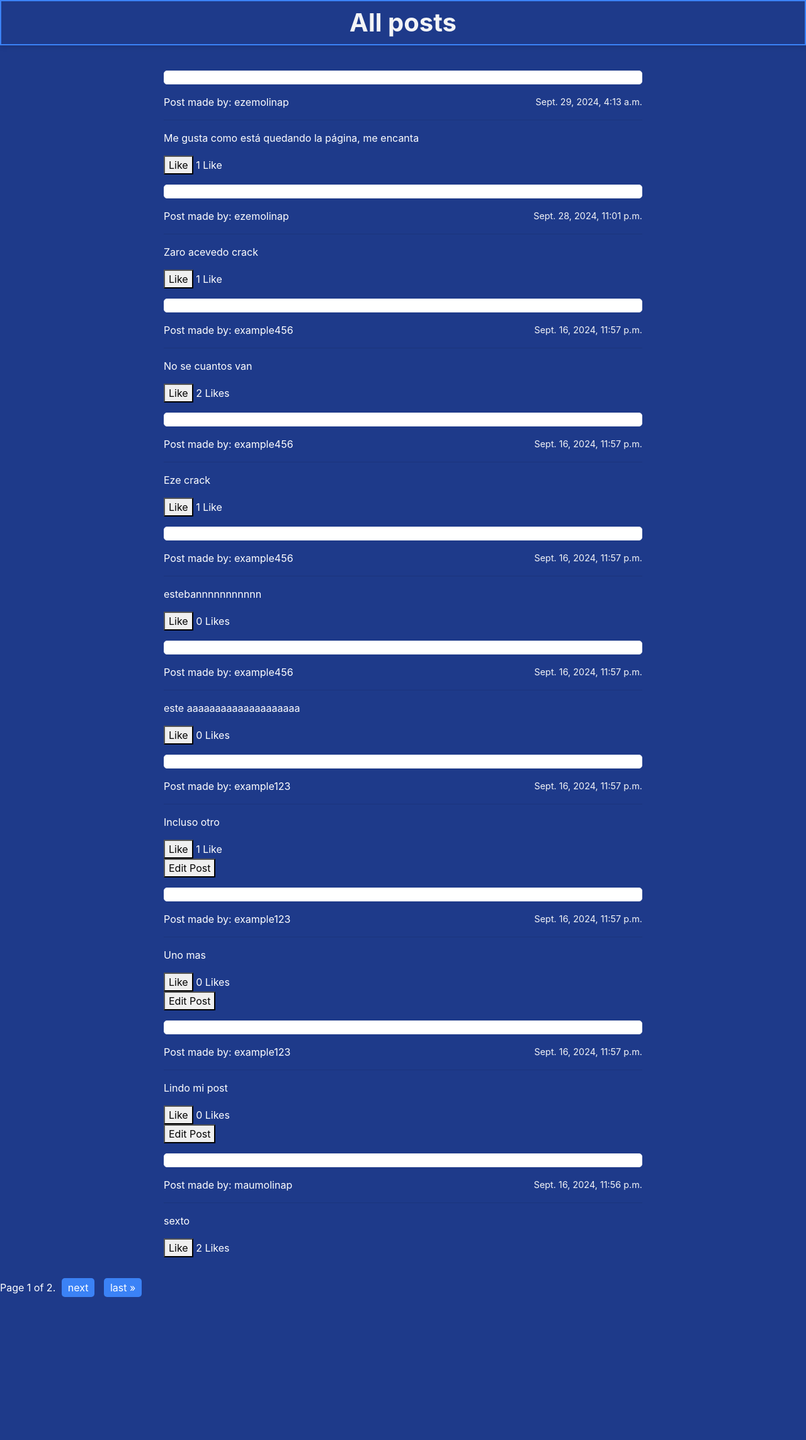
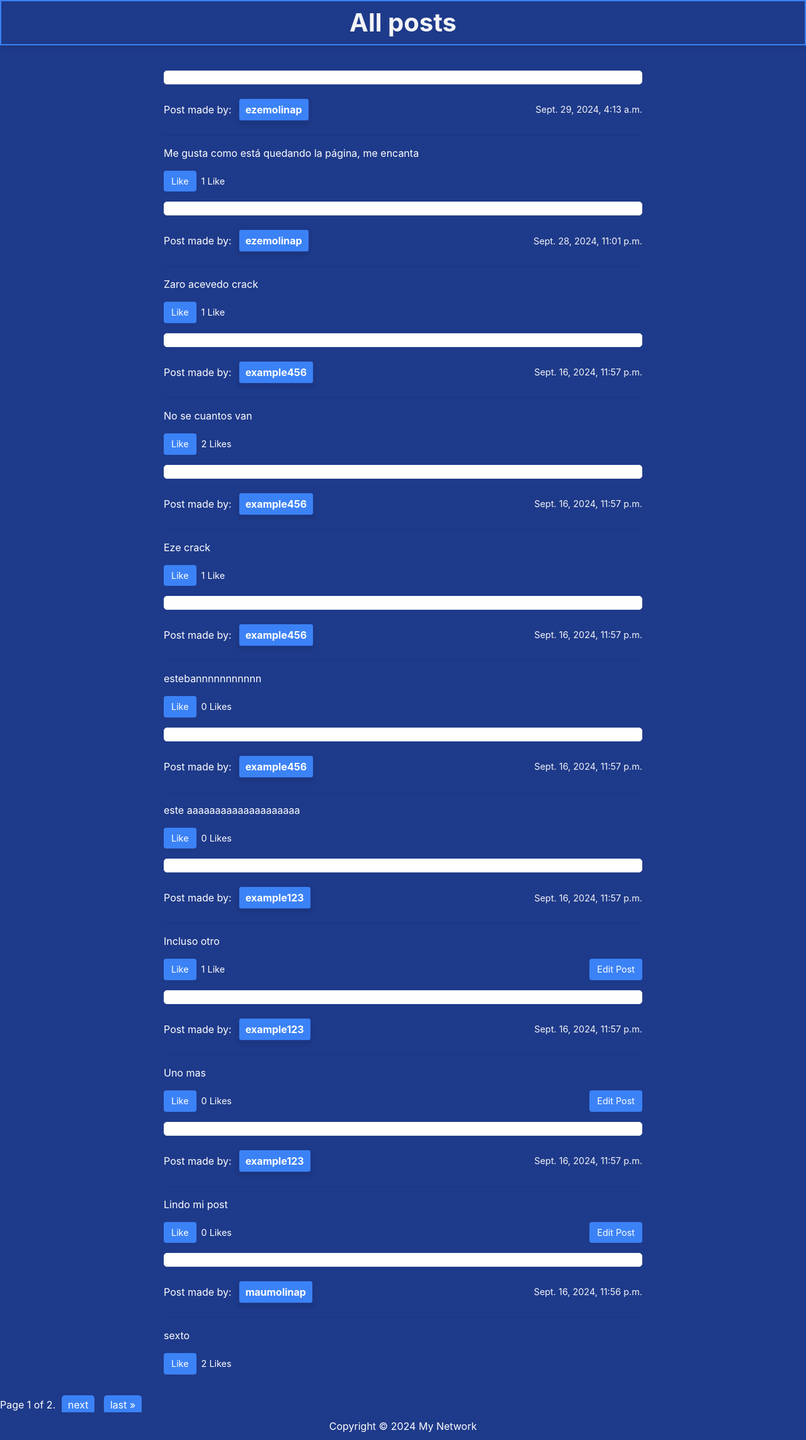
Before and after one commit to Ezemol/project-4-network, a Django app: page / in a window 1280 px wide. Shown: the part 73-2359 px from the top of the page at 63% size. Before the commit the page ends 2132 px from the top, so only its background shows below. Run offline with Django 3.2, Linux system fonts and the light colour scheme; a user stored in the database is signed in; data comes from the database, SQL or seed files in the repository; both versions use the stored data as it was after the commit; some libraries are stand-ins or nearby versions.

Commit message:
Proyecto terminado.

```diff
--- a/network/static/network/profile.js
+++ b/network/static/network/profile.js
@@ -12,7 +12,7 @@ document.addEventListener('DOMContentLoaded', () => {
         if (followDiv) {
             // Agrego boton de follow/unfollow
             followDiv.innerHTML = `
-            <button id="button-follow" class="btn-secondary btn">
+            <button id="button-follow" class="submit-button">
                 ${isFollowing ? "Unfollow" : "Follow"}
             </button>`; // Cambia el texto del botón según el estado
 
@@ -69,7 +69,7 @@ document.addEventListener('DOMContentLoaded', () => {
             // Actualiza el botón basado en la respuesta
             if (result.is_following !== undefined) {  // Verifica si el campo is_following está en la respuesta
                 isFollowing = result.is_following;  // Actualiza la variable isFollowing
-                document.querySelector('#button-follow').innerText = isFollowing ? "Unfollow" : "Follow";  // Cambia el texto del botón
+                document.querySelector('#button-follow').innerText =  isFollowing ? "Unfollow" : "Follow";  // Cambia el texto del botón
 
                 // Actualizar los followers del perfil sin recargar la página
                 const numFollowersElement = document.querySelector("#num_followers");
@@ -110,7 +110,12 @@ document.addEventListener('DOMContentLoaded', () => {
     // Funcion para editar texto del post
     function editPost(postId) {
         const postBody = document.querySelector(`#post-body[data-post-id="${postId}"]`);
-        const originalText = postBody.textContent;
+        const originalText = postBody.textContent.trim();
+
+        // Verifica si ya existe un textarea para evitar duplicados
+        if (postBody.querySelector('textarea')) {
+            return; // Si ya está en modo edición, no hace nada.
+        }
 
         postBody.innerHTML = `
             <textarea id="textarea-${postId}">${originalText}</textarea>
--- a/network/static/network/styles.css
+++ b/network/static/network/styles.css
@@ -158,3 +158,170 @@ body {
 .link-follow-button:hover {
     background-color: var(--azul-oscuro); /* Cambia a azul oscuro al pasar el mouse */
 }
+
+/* Estilo para las acciones del post */
+.post-actions {
+    display: flex;  /* Usa flexbox para alinear elementos */
+    justify-content: space-between;  /* Espacio entre los elementos de izquierda y derecha */
+    align-items: center;  /* Centra verticalmente los elementos */
+    margin-top: 10px;  /* Margen superior para separar del contenido anterior */
+}
+
+/* Estilo para los botones a la izquierda */
+.left-actions {
+    display: flex;  /* Flexbox para alinear los botones de la izquierda */
+    align-items: center;  /* Centrado vertical */
+}
+
+/* Estilo para los botones de acción */
+.action-button {
+    padding: 6px 12px;  /* Espaciado alrededor del texto */
+    font-size: 0.9em;  /* Tamaño de fuente */
+    color: var(--blanco);  /* Color de texto blanco */
+    background-color: var(--azul-claro);  /* Fondo azul claro */
+    border: none;  /* Sin borde */
+    border-radius: 4px;  /* Bordes redondeados */
+    cursor: pointer;  /* Cambia el cursor al pasar sobre el botón */
+    transition: background-color 0.3s;  /* Transición suave para el color de fondo */
+}
+
+/* Efecto hover para los botones de acción */
+.action-button:hover {
+    background-color: var(--naranja);  /* Color de fondo al pasar el cursor */
+}
+
+/* Estilo para el contador de likes */
+.likes-count {
+    margin-left: 8px;  /* Espacio a la izquierda del contador */
+    font-size: 0.9em;  /* Tamaño de fuente */
+}
+
+/* Estilo para el botón de la derecha (Edit Post) */
+.right-actions {
+    margin-left: auto;  /* Empuja el botón de editar hacia la derecha */
+}
+
+
+.new-post-form {
+    display: flex;
+    flex-direction: column;
+    align-items: center;
+    padding: 20px;
+    background-color: var(--gris-claro);
+    border: 2px solid var(--azul-oscuro);
+    border-radius: 10px;
+    max-width: 600px;
+    margin: 20px auto;
+}
+
+.textarea-post {
+    width: 100%;
+    padding: 10px;
+    border: 2px solid var(--azul-claro);
+    border-radius: 5px;
+    background-color: var(--blanco);
+    font-size: 16px;
+    min-height: 100px;
+    margin-bottom: 10px;
+    color: black;
+}
+
+.textarea-post::placeholder {
+    color: var(--azul-claro);
+}
+
+.submit-button {
+    background-color: var(--azul-claro);
+    color: var(--blanco);
+    border: 2px solid var(--azul-oscuro);
+    padding: 10px 20px;
+    font-size: 16px;
+    border-radius: 5px;
+    cursor: pointer;
+    transition: background-color 0.3s;
+}
+
+.submit-button:hover {
+    background-color: var(--azul-oscuro);
+}
+
+.new-post-title{
+    border-radius: 8px;
+
+}
+
+.profile-list {
+    list-style-type: none;
+    padding: 0;
+    max-width: 600px;
+    margin: 20px auto;
+}
+
+.profile-item {
+    margin-bottom: 15px;
+    text-align: center;
+}
+
+.profile-link {
+    background-color: var(--azul-claro);
+    color: var(--blanco);
+    padding: 10px 20px;
+    text-decoration: none;
+    border: 2px solid var(--azul-oscuro);
+    border-radius: 5px;
+    font-size: 16px;
+    display: inline-block;
+    transition: background-color 0.3s, border 0.3s;
+}
+
+.profile-link:hover {
+    background-color: var(--azul-oscuro);
+    border: 2px solid var(--azul-claro);
+}
+
+.empty-list {
+    text-align: center;
+    font-size: 18px;
+    color: var(--blanco);
+}
+
+.post-link {
+    background-color: var(--azul-claro);
+    color: var(--blanco);
+    padding: 5px 10px;
+    margin: 5px 10px;
+    text-decoration: none;
+    border: 2px solid var(--azul-oscuro);
+    border-radius: 5px;
+    font-size: 16px;
+    display: inline-block;
+    transition: background-color 0.3s, border 0.3s;
+}
+
+.post-link:hover {
+    background-color: var(--azul-oscuro);
+    border: 2px solid var(--azul-claro);
+}
+
+#button-follow {
+    display: block;           /* Asegura que sea tratado como un elemento de bloque */
+    margin: 0 auto;           /* Margen superior e inferior a 0, auto centrará horizontalmente */
+    width: fit-content;       /* Ajusta el ancho al contenido del botón (opcional) */
+}
+#button-follow:hover {
+    border: 2px solid var(--azul-claro);
+}
+
+footer {
+    background-color: var(--azul-oscuro); /* Cambia al color que prefieras */
+    color: var(--blanco);
+    text-align: center;
+    padding: 10px 0; /* Ajusta el espacio según sea necesario */
+    position: relative;
+    bottom: 0;
+    width: 100%;
+}
+
+.footer-content p {
+    margin: 0; /* Elimina el margen por defecto */
+}
--- a/network/templates/network/index.html
+++ b/network/templates/network/index.html
@@ -13,14 +13,15 @@
             {% for post in active_posts %}
             <p class="post-p">
                 <p class="mini-title">
-                    Post made by: {{ post.user }}
+                    Post made by: <a class="post-link principal-button" href="{% url 'profile' post.user %}">{{ post.user }}</a>
                     <span class="timestamp">{{ post.timestamp }}</span>  <!-- Muestra la fecha y hora de la publicación -->
                 </p>  <!-- Muestra el nombre del usuario que hizo la publicación -->
                 <hr>
                     <p id="post-body" data-post-id="{{post.id}}" class="post-body">{{ post.body }}</p>  <!-- Muestra el contenido de la publicación -->
-                    <div>
+                    <div class="post-actions">
+                        <div class="left-actions">
                             {% if request.user.is_authenticated %}
-                            <button class="change-button" id="like-post-button-{{ post.id }}">
+                                <button class="action-button" id="like-post-button-{{ post.id }}">
                                     {% if post.is_liked %}
                                         Unlike
                                     {% else %}
@@ -28,15 +29,20 @@
                                     {% endif %}
                                 </button>
                             {% endif %}
+
+                            <span class="likes-count" id="likes-count-{{post.id}}">
                                 {% if post.likes.count == 1 %}
-                            <span class="likes-count" id="likes-count-{{post.id}}">{{ post.likes.count }} Like</span>
+                                    {{ post.likes.count }} Like
                                 {% else %}
-                            <span class="likes-count" id="likes-count-{{post.id}}">{{ post.likes.count }} Likes</span>
+                                    {{ post.likes.count }} Likes
                                 {% endif %}
+                            </span>
                         </div>
-                    <div>
+
                         {% if post.user == request.user %}
-                            <button class="change-button" id="edit-post-button-{{post.id}}">Edit Post</button>
+                            <div class="right-actions">
+                                <button class="action-button" id="edit-post-button-{{post.id}}">Edit Post</button>
+                            </div>
                         {% endif %}
                     </div>
             </p>
--- a/network/templates/network/layout.html
+++ b/network/templates/network/layout.html
@@ -50,5 +50,12 @@
             {% block body %}
             {% endblock %}
         </div>
+
+            <!-- Footer con el mensaje de copyright -->
+        <footer class="footer">
+            <div class="footer-content">
+                <p>Copyright © 2024 My Network</p>
+            </div>
+        </footer>
     </body>
 </html>
--- a/network/templates/network/login.html
+++ b/network/templates/network/login.html
@@ -18,7 +18,7 @@
         </div>
         <input class="btn btn-primary" type="submit" value="Login">
     </form>
-
-    Don't have an account? <a href="{% url 'register' %}">Register here.</a>
+    <p></p>
+    Don't have an account? <a class="btn btn-primary" href="{% url 'register' %}">Register here.</a>
 
 {% endblock %}
--- a/network/templates/network/register.html
+++ b/network/templates/network/register.html
@@ -24,7 +24,7 @@
         </div>
         <input class="btn btn-primary" type="submit" value="Register">
     </form>
-
-    Already have an account? <a href="{% url 'login' %}">Log In here.</a>
+    <p></p>
+    Already have an account? <a class="btn btn-primary" href="{% url 'login' %}">Log In</a>
 
 {% endblock %}
--- a/network/views.py
+++ b/network/views.py
@@ -67,6 +67,10 @@ def register(request):
                 "message": "Passwords must match."  # Mensaje de error
             })
 
+        if not username or email or password or confirmation:
+            return render(request, "network/register.html", {
+                "message": "You have to complete all the fields."
+            })
         # Intentar crear un nuevo usuario
         try:
             user = User.objects.create_user(username, email, password)
```
Also changed, not shown: network/templates/network/new_post.html (+9 -5 lines), network/templates/network/profile.html (+10 -4 lines), network/templates/network/profile_connections.html (+8 -10 lines), db.sqlite3. Lines whose indentation alone changed are shown as unchanged.
